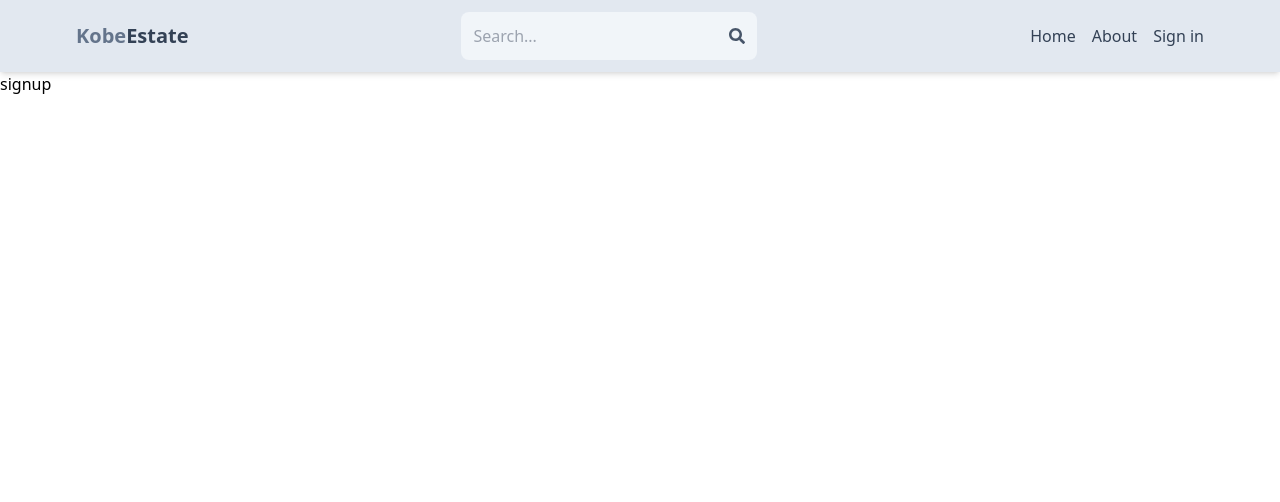
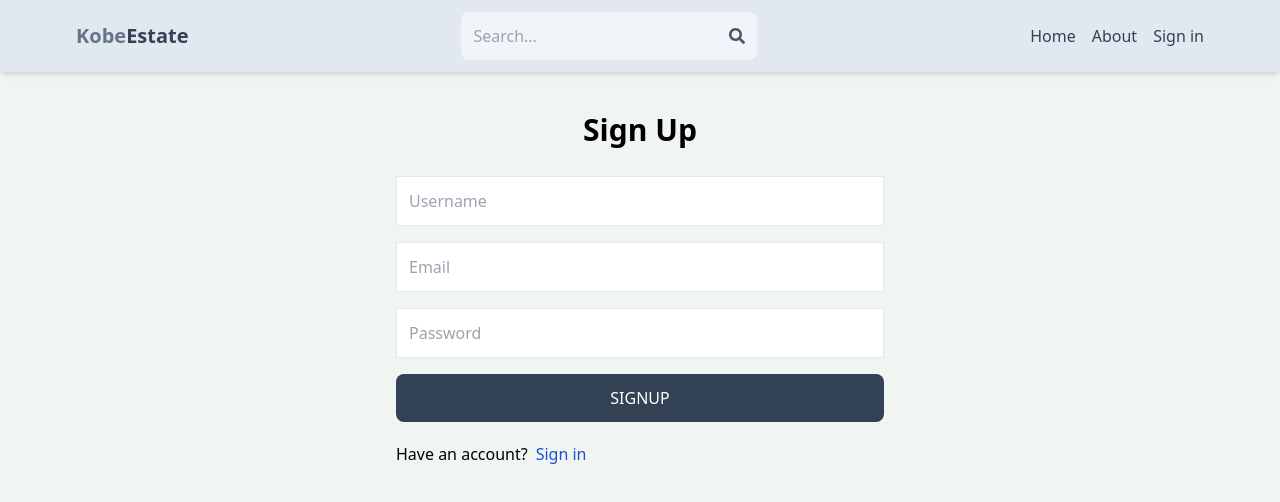
Before and after one commit to saalim24/KobeEstate, a React (Vite) app in the folder client/: page /signup in a window 1280 px wide. Shown: the top 502 px of the page. Built offline with nearby package versions, Linux system fonts and the light colour scheme.

Commit message:
some signup changes

```diff
--- a/client/src/Pages/Signup.jsx
+++ b/client/src/Pages/Signup.jsx
@@ -1,9 +1,82 @@
-import React from 'react'
+import { Link, useNavigate } from "react-router-dom";
+import React, { useState } from "react";
 
 export default function Signup() {
+  const [formData, setFormData] = useState({});
+  const [error, setError] = useState(null);
+  const [loading, setLoading] = useState(false);
+  const navigate = useNavigate();
+  const handleChange = (e) => {
+    setFormData({
+      ...formData,
+      [e.target.id]: e.target.value,
+    });
+    console.log(formData);
+  };
+  const handleSubmit = async (e) => {
+    e.preventDefault();
+    try {
+      setLoading(true);
+      const res = await fetch("/api/auth/signup", {
+        method: "POST",
+        headers: {
+          "Content-Type": "application/json",
+        },
+        body: JSON.stringify(formData),
+      });
+      const data = await res.json();
+      if (data.success === false) {
+        setError(data.message);
+        setLoading(false);
+        return;
+      }
+      setLoading(false);
+      setError(null);
+      navigate("/signin");
+    } catch (e) {
+      setLoading(false);
+      console.log(e.message);
+    }
+  };
   return (
-    <div>signup
-
+    <div className="p-3 max-w-lg mx-auto">
+      <h1 className="text-3xl text-center font-semibold my-7">Sign Up</h1>
+      <form onSubmit={handleSubmit} className="flex flex-col gap-4 ">
+        <input
+          type="text"
+          placeholder="Username"
+          id="username"
+          className="border p-3 rounder-lg "
+          onChange={handleChange}
+        />
+        <input
+          type="email"
+          placeholder="Email"
+          id="email"
+          className="border p-3 rounder-lg "
+          onChange={handleChange}
+        />
+        <input
+          type="password"
+          placeholder="Password"
+          id="password"
+          className="border p-3 rounder-lg "
+          onChange={handleChange}
+        />
+        <button
+          disabled={loading}
+          className="bg-slate-700 text-white p-3 rounded-lg uppercase hover:opacity-95 disabled:opacity-80"
+        >
+          {loading ? "Loading..." : "Signup"}
+        </button>
+      </form>
+      <div className="flex gap-2 mt-5">
+        <p>Have an account?</p>
+        <Link to={"/sign-in"}>
+          <span className="text-blue-700">Sign in</span>
+        </Link>
+        {error && <p className="text-red-500 mt-5">{error}</p>}
+      </div>
     </div>
-  )
+  );
 }
--- a/client/src/index.css
+++ b/client/src/index.css
@@ -1,3 +1,7 @@
 @tailwind base;
 @tailwind components;
 @tailwind utilities;
+
+body{
+    background-color: rgb(241,245,241);
+}
--- a/client/vite.config.js
+++ b/client/vite.config.js
@@ -1,7 +1,15 @@
-import { defineConfig } from 'vite'
-import react from '@vitejs/plugin-react-swc'
+import { defineConfig } from "vite";
+import react from "@vitejs/plugin-react-swc";
 
 // https://vitejs.dev/config/
 export default defineConfig({
+  server: {
+    proxy: {
+      "/api": {
+        target: "http://localhost:3000",
+        secure: false,
+      },
+    },
+  },
   plugins: [react()],
-})
+});
```
Also changed, not shown: 1 other file (tests, documents, lock files or other folders).
